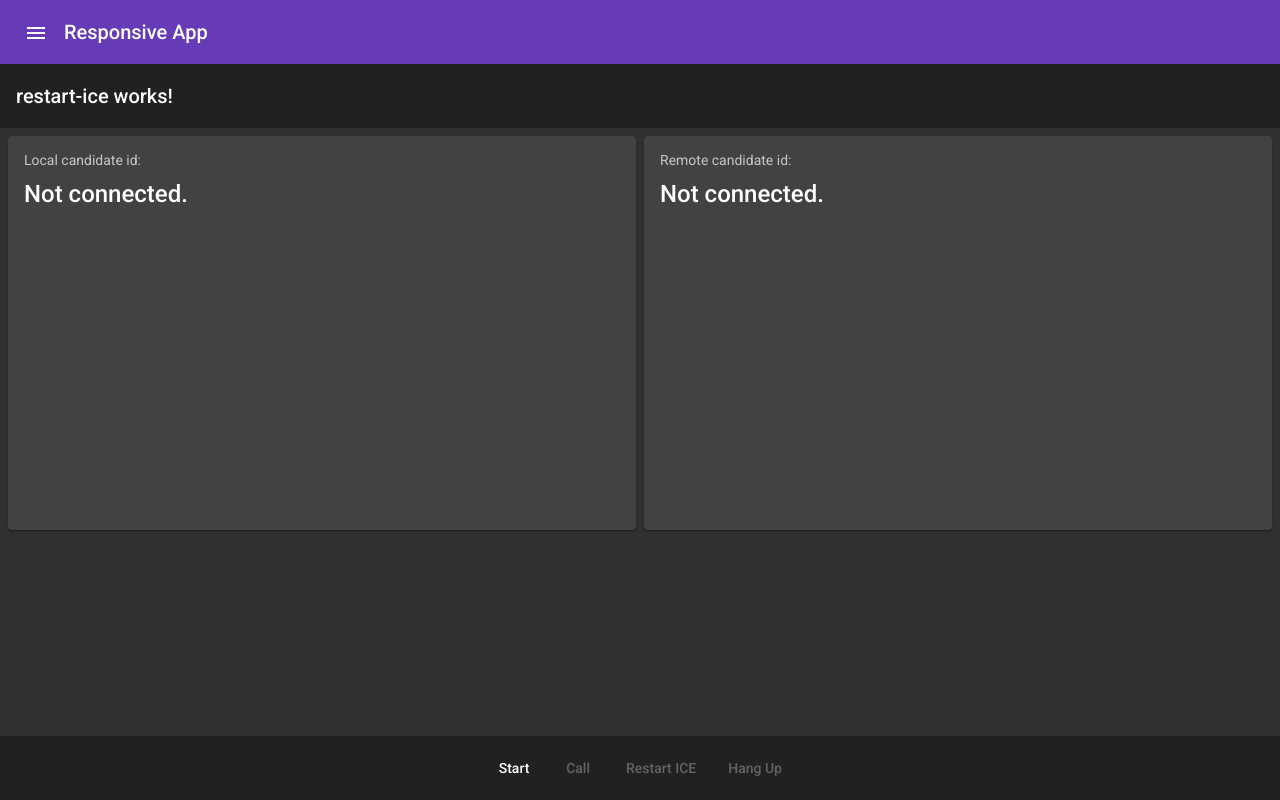
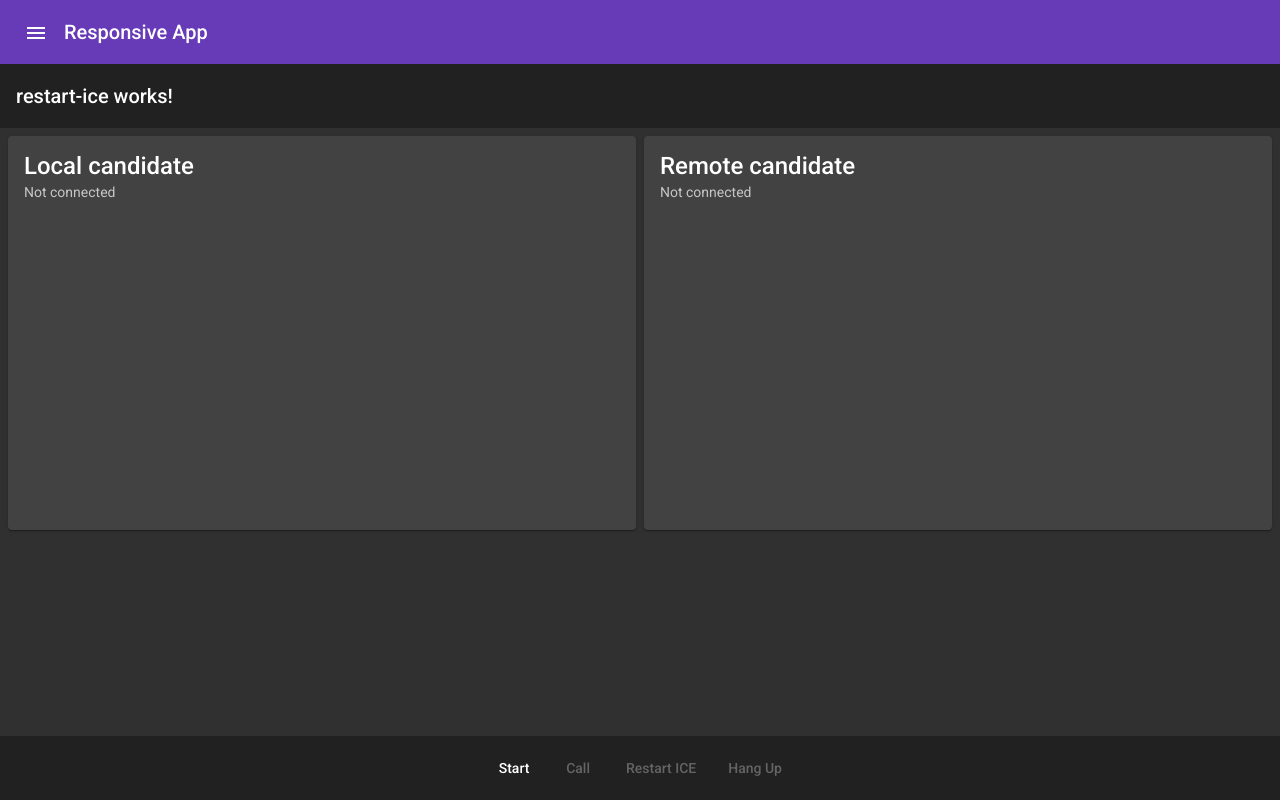
Before and after one commit to guiseek/webrtc.community, an Angular app: page /restart-ice in a window 1280 px wide. Built offline with nearby package versions, Linux system fonts and the light colour scheme.

Commit message:
refactor: restart ice candidate

```diff
--- a/apps/client/src/app/containers/restart-ice/restart-ice.component.html
+++ b/apps/client/src/app/containers/restart-ice/restart-ice.component.html
@@ -4,8 +4,18 @@
 
 <div id="video">
   <mat-card>
-    <label mat-card-subtitle for="localCandidateId">Local candidate id: </label>
-    <p mat-card-title #localCandidateId id="localCandidateId">Not connected.</p>
+    <label mat-card-title for="localCandidate">Local candidate</label>
+    <p mat-card-subtitle id="localCandidate">
+      <ng-container *ngIf="localCandidate; else localOff">
+        ID: <span class="glare">{{ localCandidate.id }}</span> -
+        IP: <span class="glare">{{ localCandidate.ip }}</span> -
+        Port: <span class="glare">{{ localCandidate.port }}</span> -
+        Protocol: <span class="glare">{{ localCandidate.protocol }}</span>
+      </ng-container>
+      <ng-template #localOff>
+        <span class="mat-hint">Not connected</span>
+      </ng-template>
+    </p>
     <video
       mat-card-image
       #localVideo
@@ -16,11 +26,19 @@
     ></video>
   </mat-card>
   <mat-card>
-    <label mat-card-subtitle for="localCandidateId"
-      >Remote candidate id:
+    <label mat-card-title for="localCandidate"
+      >Remote candidate
     </label>
-    <p mat-card-title #remoteCandidateId id="remoteCandidateId">
-      Not connected.
+    <p mat-card-subtitle id="remoteCandidate">
+      <ng-container *ngIf="remoteCandidate; else remoteOff">
+        ID: <span class="glare">{{ remoteCandidate.id }}</span> -
+        IP: <span class="glare">{{ remoteCandidate.ip }}</span> -
+        Port: <span class="glare">{{ remoteCandidate.port }}</span> -
+        Protocol: <span class="glare">{{ remoteCandidate.protocol }}</span>
+      </ng-container>
+      <ng-template #remoteOff>
+        <span class="mat-hint">Not connected</span>
+      </ng-template>
     </p>
     <video
       mat-card-image
--- a/apps/client/src/app/containers/restart-ice/restart-ice.component.scss
+++ b/apps/client/src/app/containers/restart-ice/restart-ice.component.scss
@@ -17,7 +17,9 @@ video {
   height: calc(var(--width) * 0.75);
   margin: 0;
 }
-
+.glare {
+  color: white;
+}
 div#video {
   display: flex;
   row-gap: 8px;
--- a/apps/client/src/app/containers/restart-ice/restart-ice.component.ts
+++ b/apps/client/src/app/containers/restart-ice/restart-ice.component.ts
@@ -5,8 +5,7 @@ import {
   OnInit,
   ViewChild,
 } from '@angular/core'
-import { MatButton } from '@angular/material/button'
-import { PeerState } from '@quertc/core'
+import { PeerState, PeerStats } from '@quertc/core'
 import { BehaviorSubject } from 'rxjs'
 
 declare global {
@@ -24,22 +23,11 @@ export class RestartIceComponent implements OnInit, AfterViewInit {
   @ViewChild('localVideo') localVideoRef: ElementRef<HTMLVideoElement>
   localVideo: HTMLVideoElement
 
-  @ViewChild('localCandidateId') localCandidateIdRef: ElementRef<HTMLElement>
-  localCandidateId: HTMLElement
+  localCandidate: PeerStats
+  remoteCandidate: PeerStats
 
   @ViewChild('remoteVideo') remoteVideoRef: ElementRef<HTMLVideoElement>
   remoteVideo: HTMLVideoElement
-
-  @ViewChild('remoteCandidateId') remoteCandidateIdRef: ElementRef<HTMLElement>
-  remoteCandidateId: HTMLElement
-
-  @ViewChild('startButton') startButton: MatButton
-
-  @ViewChild('callButton') callButton: MatButton
-
-  @ViewChild('restartButton') restartButton: MatButton
-
-  @ViewChild('hangupButton') hangupButton: MatButton
 
   startTime: number
 
@@ -69,10 +57,10 @@ export class RestartIceComponent implements OnInit, AfterViewInit {
 
   ngAfterViewInit(): void {
     this.localVideo = this.localVideoRef.nativeElement
-    this.localCandidateId = this.localCandidateIdRef.nativeElement
+    // this.localCandidateId = this.localCandidateIdRef.nativeElement
 
     this.remoteVideo = this.remoteVideoRef.nativeElement
-    this.remoteCandidateId = this.remoteCandidateIdRef.nativeElement
+    // this.remoteCandidateId = this.remoteCandidateIdRef.nativeElement
 
     this.localVideo.addEventListener('loadedmetadata', function () {
       console.log(
@@ -260,7 +248,7 @@ export class RestartIceComponent implements OnInit, AfterViewInit {
           (err) => this.onAddIceCandidateError(pc, err)
         )
       console.log(
-        `${this.getName(pc)} ICE candidate:\n${
+        `${this.getName(pc)} ICE candidate: \n${
           event.candidate ? event.candidate.candidate : '(null)'
         }`
       )
@@ -328,12 +316,12 @@ export class RestartIceComponent implements OnInit, AfterViewInit {
           }
         })
       }
-      console.log(remoteCandidate)
       if (remoteCandidate && remoteCandidate.id) {
-        // TODO: atualizar um div mostrando o ip/porta remoto?
-        document.getElementById(
-          pc === this.pc1 ? 'localCandidateId' : 'remoteCandidateId'
-        ).textContent = remoteCandidate.id
+        if (pc === this.pc1) {
+          this.localCandidate = remoteCandidate
+        } else {
+          this.remoteCandidate = remoteCandidate
+        }
       }
     })
   }
--- a/libs/core/src/index.ts
+++ b/libs/core/src/index.ts
@@ -1,4 +1,5 @@
 export * from './lib/signaling-channel.interface'
+export * from './lib/entities/peer-stats'
 export * from './lib/signaling-channel'
 export * from './lib/peer-event.enum'
 export * from './lib/peer-state.enum'
```
Also changed, not shown: libs/core/src/lib/entities/peer-stats.ts (added, +8 -0 lines), 1 other file (tests, documents, lock files or other folders).
